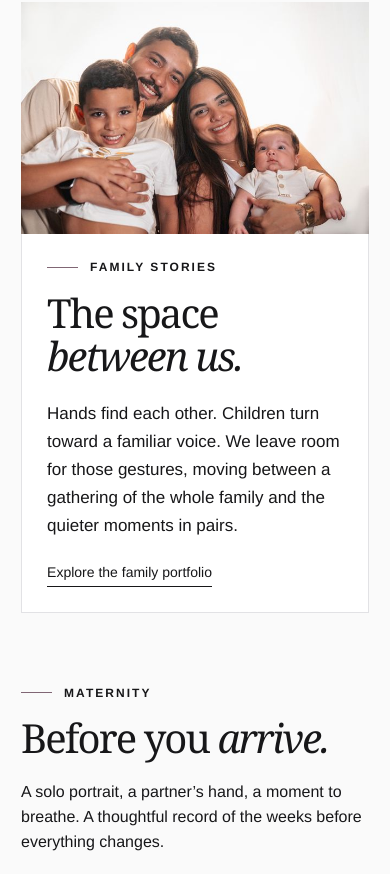
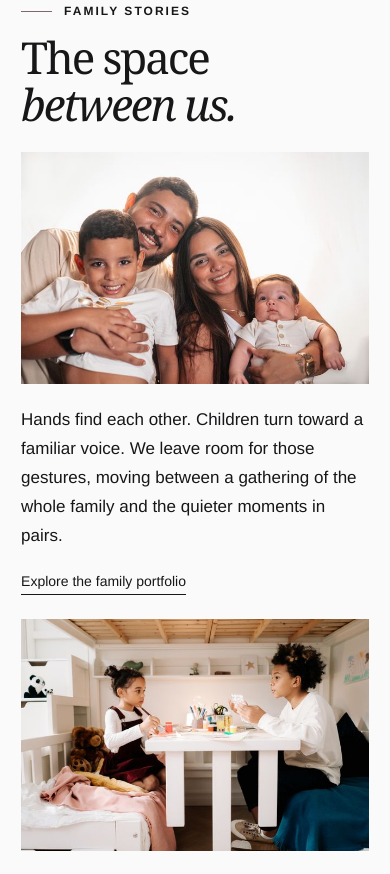
Before and after one commit to teknritsolutions-2/Photography-Studio-for-Portraits-Family, a plain HTML site: page pages/home2.html in a window 390 px wide. Shown: the part 750-1624 px from the top of the page. Drawn offline with Linux system fonts and the light colour scheme.

Commit message:
Redesign Home 2 Family Stories as a photographic journal spread

```diff
--- a/assets/css/editorial.css
+++ b/assets/css/editorial.css
@@ -1,69 +1,72 @@
 .family-story-feature {
-  padding-block: 48px;
+  padding-block: 44px;
+  border-top: 1px solid var(--line);
+}
+.family-story-heading h2 {
+  font-size: clamp(44px, 5.8vw, 86px);
+  margin: 14px 0 28px;
+}
+.family-story-spread {
   display: grid;
-  grid-template-columns: repeat(12, minmax(0, 1fr));
-  align-items: center;
+  grid-template-columns: 1.7fr 1fr;
+  gap: clamp(24px, 3vw, 48px);
+  align-items: start;
 }
-.family-story-feature > figure {
-  grid-column: 1/9;
-  grid-row: 1;
-}
-.family-story-feature > figure img {
+.family-story-spread figure img {
+  display: block;
   width: 100%;
   height: auto;
-  display: block;
 }
-.family-story-intro {
-  grid-column: 8/-1;
-  grid-row: 1;
-  position: relative;
-  padding: clamp(25px, 3vw, 44px);
-  background: var(--paper);
-  border: 1px solid var(--line);
-}
-.family-story-intro h2 {
-  font-size: clamp(42px, 4vw, 64px);
-  margin: 16px 0 22px;
+.family-story-aside > figure {
+  margin-bottom: 24px;
 }
 .family-story-intro p {
   font-size: 17px;
-  line-height: 1.65;
-  margin: 0 0 20px;
+  line-height: 1.7;
+  margin: 0 0 22px;
 }
 @media (max-width: 1024px) {
-  .family-story-feature > figure {
-    grid-column: 1/-1;
-    grid-row: 1;
+  .family-story-spread {
+    grid-template-columns: 1fr;
+    gap: 26px;
   }
-  .family-story-intro {
-    grid-column: 3/-1;
-    grid-row: 2;
-    margin-top: -34px;
+  .family-story-aside {
+    display: grid;
+    grid-template-columns: 1fr 1.2fr;
+    gap: 26px;
+    align-items: center;
   }
-  .family-story-intro h2 {
-    font-size: 44px;
+  .family-story-aside > figure {
+    margin: 0;
+  }
+  .family-story-heading h2 {
+    font-size: clamp(44px, 6vw, 64px);
   }
 }
 @media (max-width: 740px) {
   .family-story-feature {
+    padding-block: 30px;
+  }
+  .family-story-spread {
+    gap: 22px;
+  }
+  .family-story-heading h2 {
+    font-size: 44px;
+    margin-bottom: 24px;
+  }
+  .family-story-aside {
     display: flex;
     flex-direction: column;
-    padding-block: 30px;
+    gap: 24px;
+    align-items: stretch;
   }
-  .family-story-feature > figure {
-    order: -1;
+  .family-story-aside > figure {
+    order: 1;
   }
-  .family-story-intro {
-    margin: 0;
-    padding: 25px;
-    border-top: 0;
-    width: 100%;
-  }
-  .family-story-intro h2 {
-    font-size: 40px;
+  .family-story-intro p {
+    margin-bottom: 18px;
   }
 }
-
 .seeing-intro {
   display: grid;
   grid-template-columns: 1.1fr 1fr;
--- a/pages/home2.html
+++ b/pages/home2.html
@@ -16,7 +16,7 @@
     <script src="../assets/js/prefs.js?v=20261124"></script>
     <link rel="stylesheet" href="../assets/css/footer.css?v=20261124" />
     <link rel="stylesheet" href="../assets/css/corrections.css?v=20261124b" />
-    <link rel="stylesheet" href="../assets/css/editorial.css?v=20261124c" />
+    <link rel="stylesheet" href="../assets/css/editorial.css?v=20261124d" />
   </head>
   <body data-page="home2">
     <header>
@@ -198,22 +198,11 @@
         </div>
       </section>
       <section class="wrap family-story-feature">
-        <div class="family-story-intro">
-          <div>
+        <div class="family-story-heading">
           <div class="eyebrow"><b></b>FAMILY STORIES</div>
           <h2>The space <em>between us.</em></h2>
         </div>
-          <div>
-            <p>
-              Hands find each other. Children turn toward a familiar voice. We
-              leave room for those gestures, moving between a gathering of the
-              whole family and the quieter moments in pairs.
-            </p>
-            <a class="textlink" href="gallery.html?category=Family"
-              >Explore the family portfolio</a
-            >
-          </div>
-        </div>
+        <div class="family-story-spread">
           <figure>
             <img
               src="../assets/images/targeted/h2-family.jpg"
@@ -229,6 +218,34 @@
               height="1067"
             />
           </figure>
+          <div class="family-story-aside">
+            <figure>
+              <img
+                src="../assets/images/refined/r-family08.jpg"
+                srcset="
+                  ../assets/images/refined/r-family08-small.jpg  640w,
+                  ../assets/images/refined/r-family08.jpg       1600w
+                "
+                sizes="(max-width:740px) 100vw, 35vw"
+                width="1600"
+                height="1067"
+                loading="lazy"
+                decoding="async"
+                alt="A quiet moment at a craft table"
+              />
+            </figure>
+            <div class="family-story-intro">
+              <p>
+                Hands find each other. Children turn toward a familiar voice. We
+                leave room for those gestures, moving between a gathering of the
+                whole family and the quieter moments in pairs.
+              </p>
+              <a class="textlink" href="gallery.html?category=Family"
+                >Explore the family portfolio</a
+              >
+            </div>
+          </div>
+        </div>
       </section>
       <section class="wrap maternity-editorial">
         <div class="maternity-heading">
```
Also changed, not shown: documentation/image-placement-audit.json (+12 -2 lines), documentation/screenshots/home2-1440-light-ltr.jpg, documentation/screenshots/home2-390-dark-rtl.jpg, documentation/screenshots/home2-768-light-ltr.jpg, 2 other files. Lines whose indentation alone changed are shown as unchanged.
